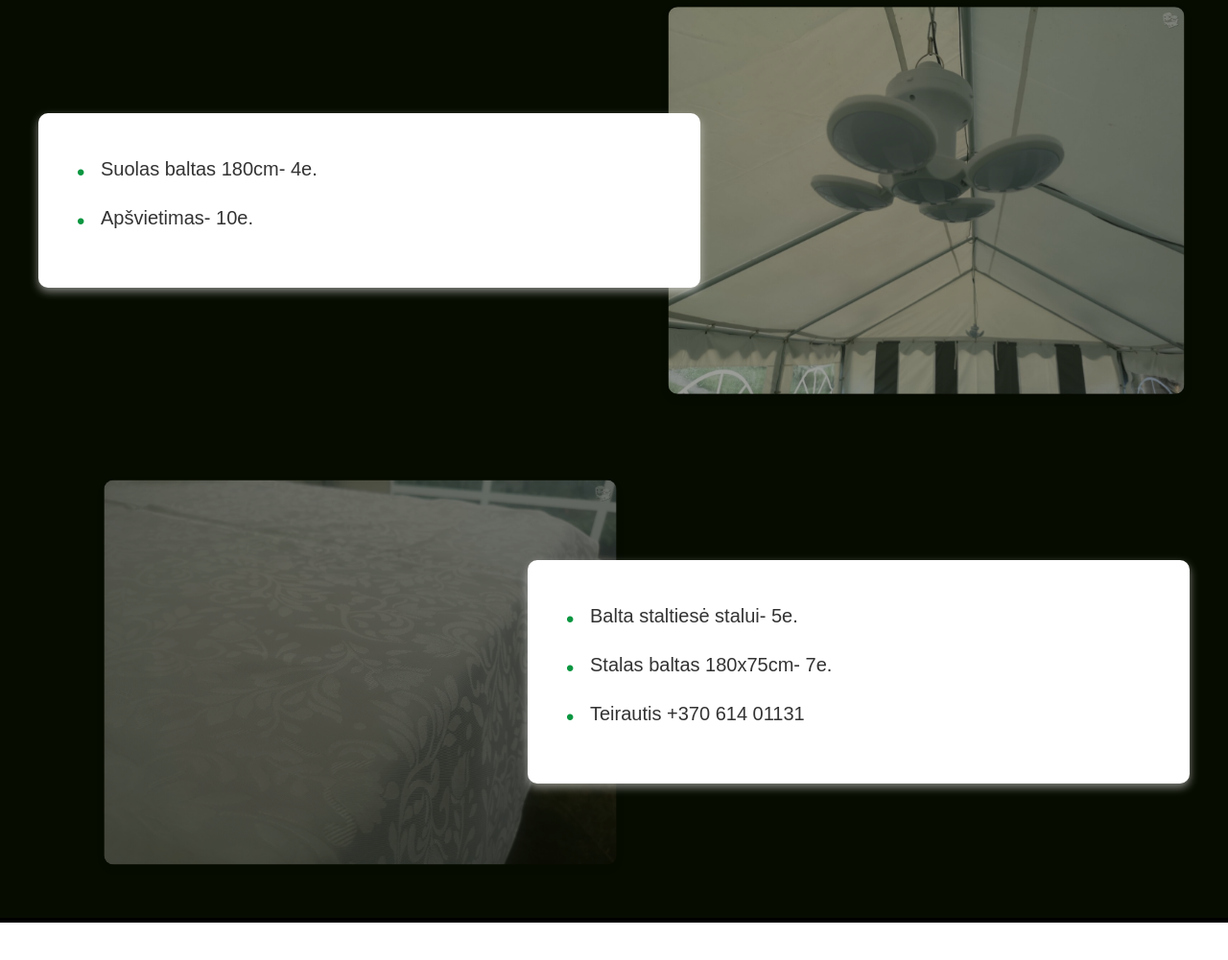
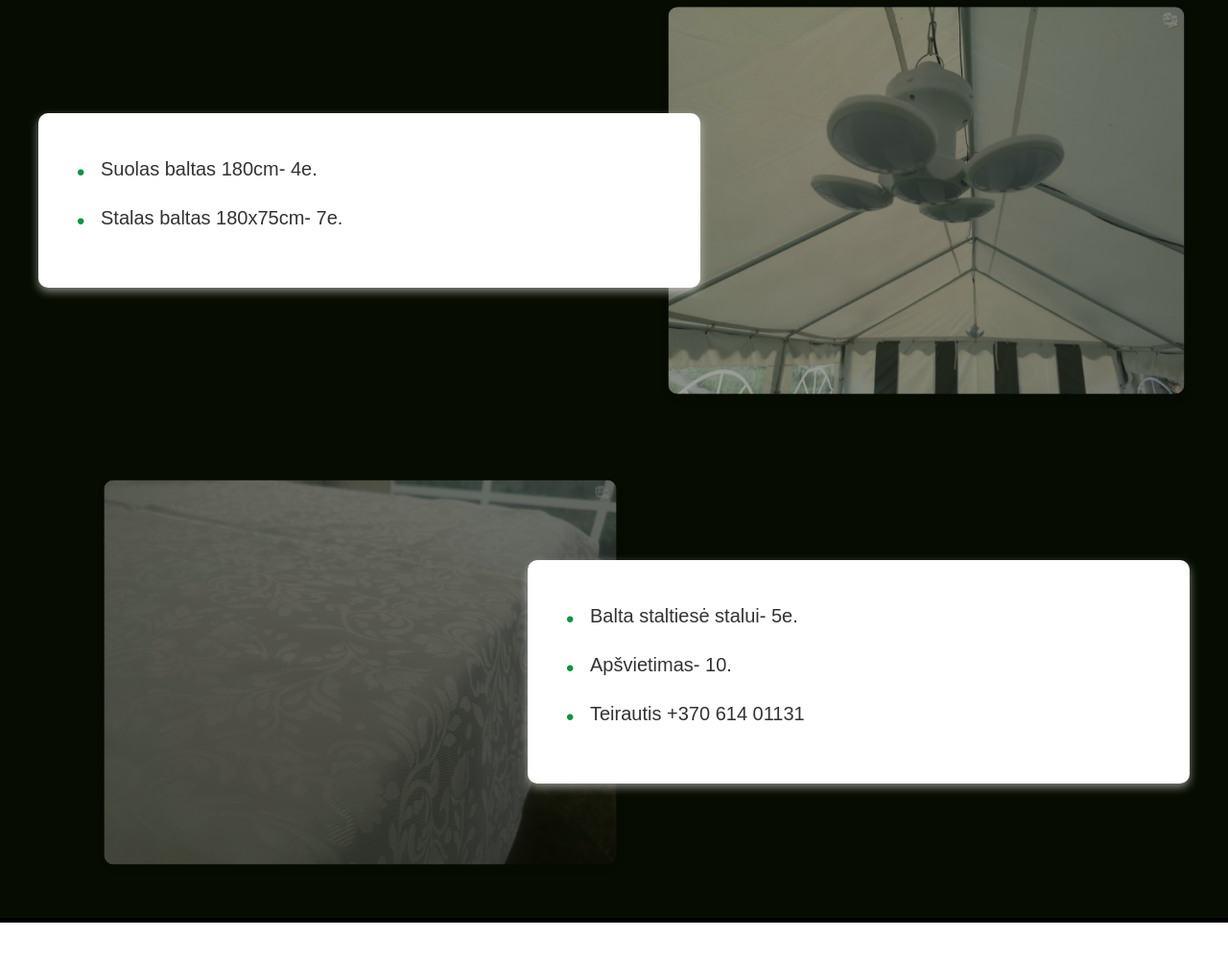
Before and after one commit to hauzas/palapines-nuoma, a plain HTML site: page index.html in a window 1280 px wide. Shown: the part 2322-3323 px from the top of the page at 96% size. Drawn offline with Linux system fonts and the light colour scheme; a web font is replaced by a local one.

Commit message:
Update index.html

```diff
--- a/index.html
+++ b/index.html
@@ -117,7 +117,7 @@
             <div class="menu-container">
                 <ul class="menu-list">
                     <li>Suolas baltas 180cm- 4e.</li>
-                    <li>Apšvietimas- 10e.</li>
+                    <li>Stalas baltas 180x75cm- 7e.</li>
                 </ul>
             </div>
         </div>
@@ -129,7 +129,7 @@
             <div class="menu-container">
                 <ul class="menu-list">
                     <li>Balta staltiesė stalui- 5e.</li>
-                    <li>Stalas baltas 180x75cm- 7e.</li>
+                    <li>Apšvietimas- 10.</li>
                     <li>Teirautis +370 614 01131</li>
                 </ul>
             </div>
```
